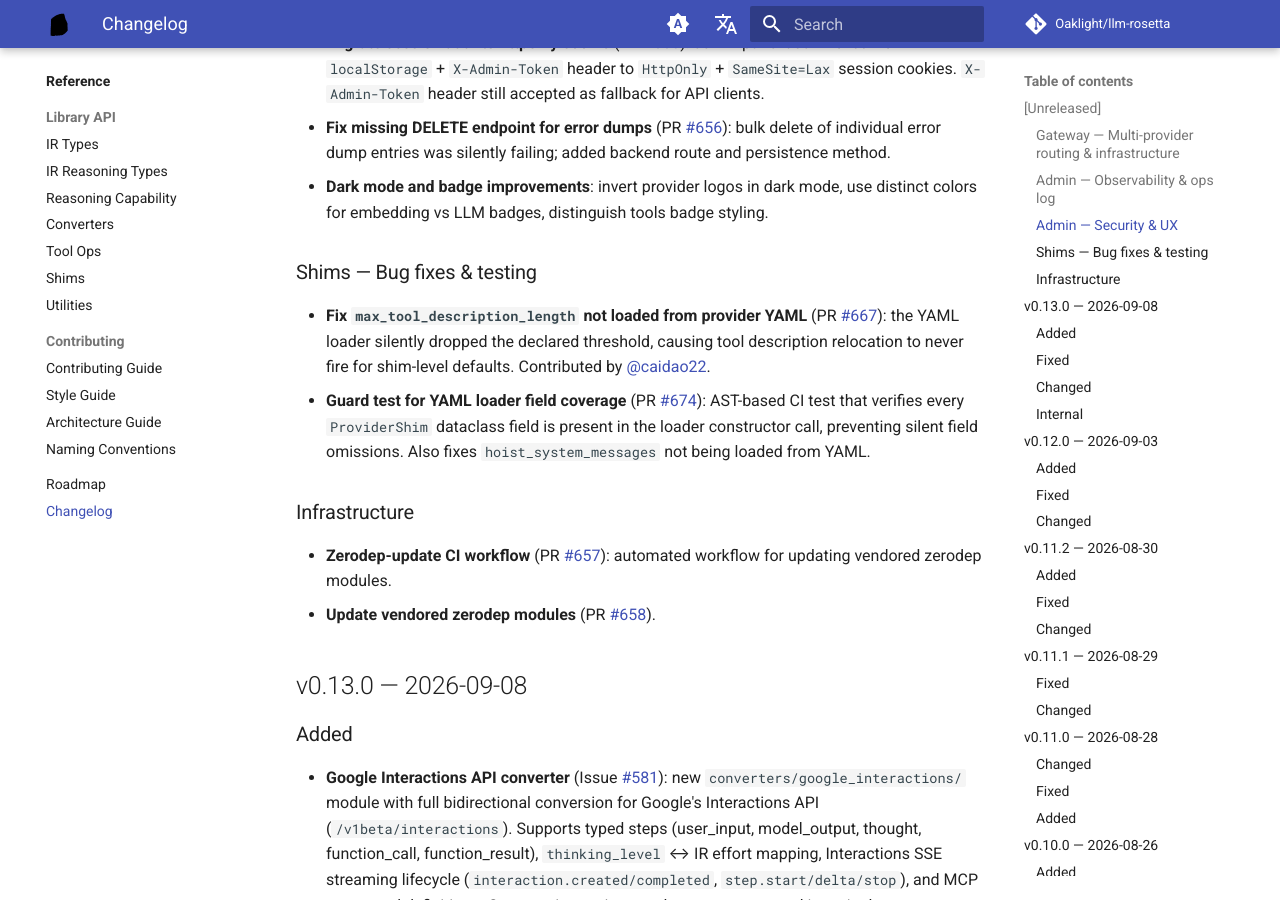
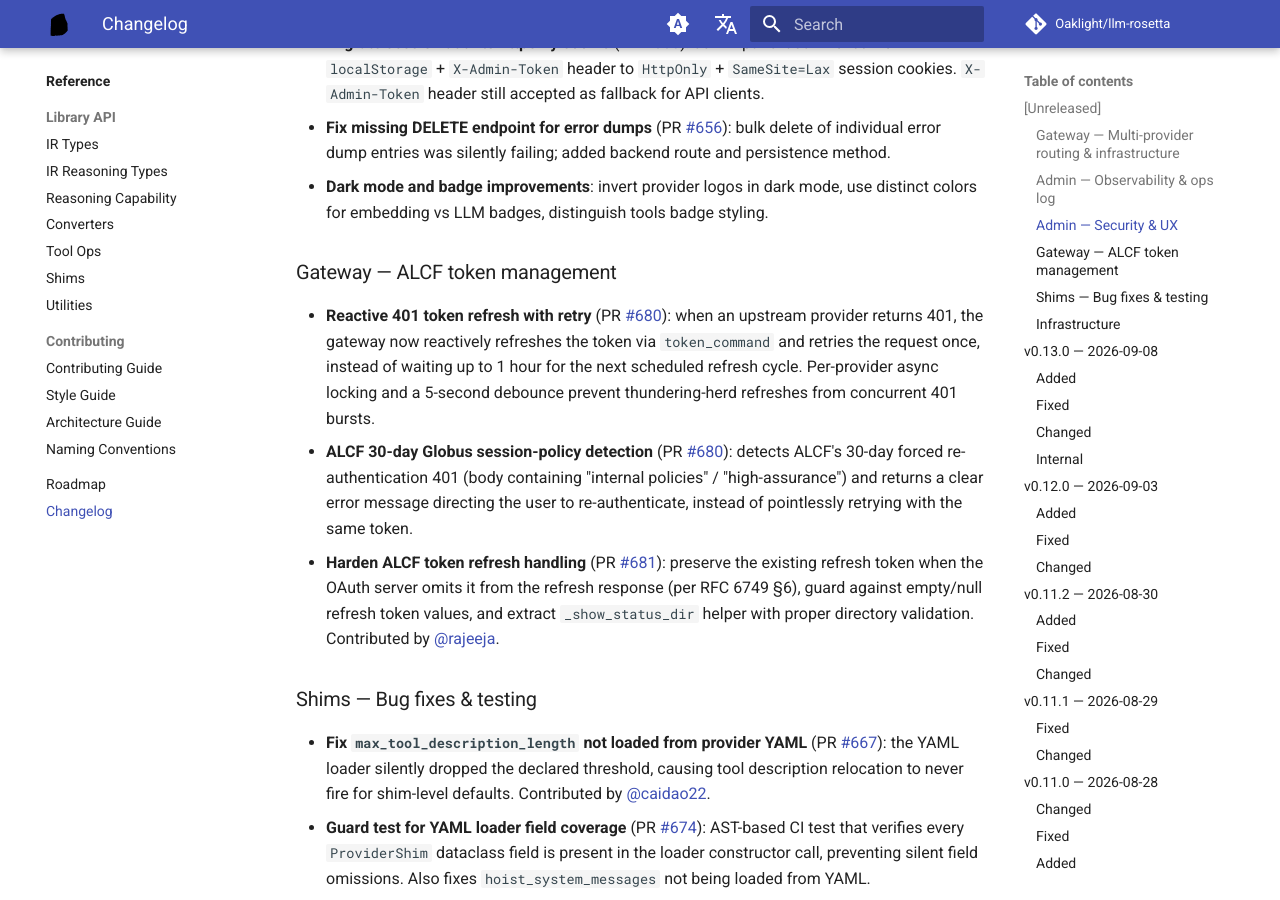
Before and after one commit to Oaklight/llm-rosetta, an MkDocs documentation site: the page built from docs/changelog.md, in a window 1280 px wide and 900 px high, scrolled down 1244 px. Built offline with MkDocs 1.6.1 and Material for MkDocs 9.7.7, drawn with Linux system fonts in a browser that asks for light colours; comment, search, counter and statistics services are not loaded.

Commit message:
docs: add changelog entries for PR #680 and #681 (ALCF token management)

```diff
--- a/docs/changelog.md
+++ b/docs/changelog.md
@@ -27,6 +27,12 @@ All notable changes to LLM-Rosetta are documented here. This project follows [Ke
 - **Migrate session auth to httponly cookie** (PR [#660](https://github.com/Oaklight/llm-rosetta/pull/660)): admin panel auth moved from `localStorage` + `X-Admin-Token` header to `HttpOnly` + `SameSite=Lax` session cookies. `X-Admin-Token` header still accepted as fallback for API clients.
 - **Fix missing DELETE endpoint for error dumps** (PR [#656](https://github.com/Oaklight/llm-rosetta/pull/656)): bulk delete of individual error dump entries was silently failing; added backend route and persistence method.
 - **Dark mode and badge improvements**: invert provider logos in dark mode, use distinct colors for embedding vs LLM badges, distinguish tools badge styling.
+
+### Gateway — ALCF token management
+
+- **Reactive 401 token refresh with retry** (PR [#680](https://github.com/Oaklight/llm-rosetta/pull/680)): when an upstream provider returns 401, the gateway now reactively refreshes the token via `token_command` and retries the request once, instead of waiting up to 1 hour for the next scheduled refresh cycle. Per-provider async locking and a 5-second debounce prevent thundering-herd refreshes from concurrent 401 bursts.
+- **ALCF 30-day Globus session-policy detection** (PR [#680](https://github.com/Oaklight/llm-rosetta/pull/680)): detects ALCF's 30-day forced re-authentication 401 (body containing "internal policies" / "high-assurance") and returns a clear error message directing the user to re-authenticate, instead of pointlessly retrying with the same token.
+- **Harden ALCF token refresh handling** (PR [#681](https://github.com/Oaklight/llm-rosetta/pull/681)): preserve the existing refresh token when the OAuth server omits it from the refresh response (per RFC 6749 §6), guard against empty/null refresh token values, and extract `_show_status_dir` helper with proper directory validation. Contributed by [@rajeeja](https://github.com/rajeeja).
 
 ### Shims — Bug fixes & testing
 
```
